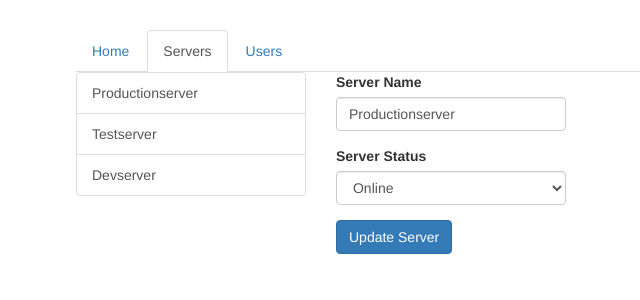
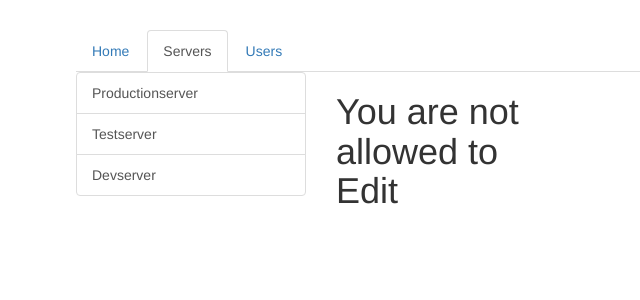
Before and after one commit to Munalula-Sikazwe/Angular-routing-app, an Angular app: page /servers/1/edit in a window 1280 px wide. Shown: the top 300 px of the page, without its empty margins (189-829 px from the left). Built offline with nearby package versions, Linux system fonts and the light colour scheme.

Commit message:
Created the logic which checks if the user is allowed to edit the server it returns false.

```diff
--- a/src/app/servers/edit-server/edit-server.component.html
+++ b/src/app/servers/edit-server/edit-server.component.html
@@ -1,4 +1,6 @@
-<div class="form-group">
+<h1 *ngIf="!allowEdit">You are not allowed to Edit </h1>
+<div *ngIf="allowEdit">
+  <div class="form-group" >
   <label for="name">Server Name</label>
   <input
     type="text"
@@ -18,4 +20,4 @@
 </div>
 <button
   class="btn btn-primary"
-  (click)="onUpdateServer()">Update Server</button>
+  (click)="onUpdateServer()">Update Server</button></div>
--- a/src/app/servers/edit-server/edit-server.component.ts
+++ b/src/app/servers/edit-server/edit-server.component.ts
@@ -1,7 +1,7 @@
 import { Component, OnInit } from '@angular/core';
 
 import { ServersService } from '../servers.service';
-import {ActivatedRoute} from "@angular/router";
+import {ActivatedRoute, Params} from "@angular/router";
 
 @Component({
   selector: 'app-edit-server',
@@ -12,7 +12,7 @@ export class EditServerComponent implements OnInit {
   server: {id: number, name: string, status: string};
   serverName = '';
   serverStatus = '';
-
+allowEdit = false;
   constructor(private serversService: ServersService, private route:ActivatedRoute) { }
 
   ngOnInit() {
@@ -21,6 +21,9 @@ export class EditServerComponent implements OnInit {
     this.server = this.serversService.getServer(1);
     this.serverName = this.server.name;
     this.serverStatus = this.server.status;
+    this.route.queryParams.subscribe((queryParams:Params)=>{
+      this.allowEdit = queryParams['allowEdit'] === '1' ? true : false;
+    })
   }
 
   onUpdateServer() {
--- a/src/app/servers/servers.component.html
+++ b/src/app/servers/servers.component.html
@@ -3,7 +3,7 @@
     <div class="list-group">
       <a
         [routerLink]="['/servers',server.id]"
-        [queryParams]="{allowEdit:'1'}"
+        [queryParams]="{allowEdit:servers.id === 3 ? '1': '0'}"
         fragment = 'loading'
         class="list-group-item"
         *ngFor="let server of servers">
```
